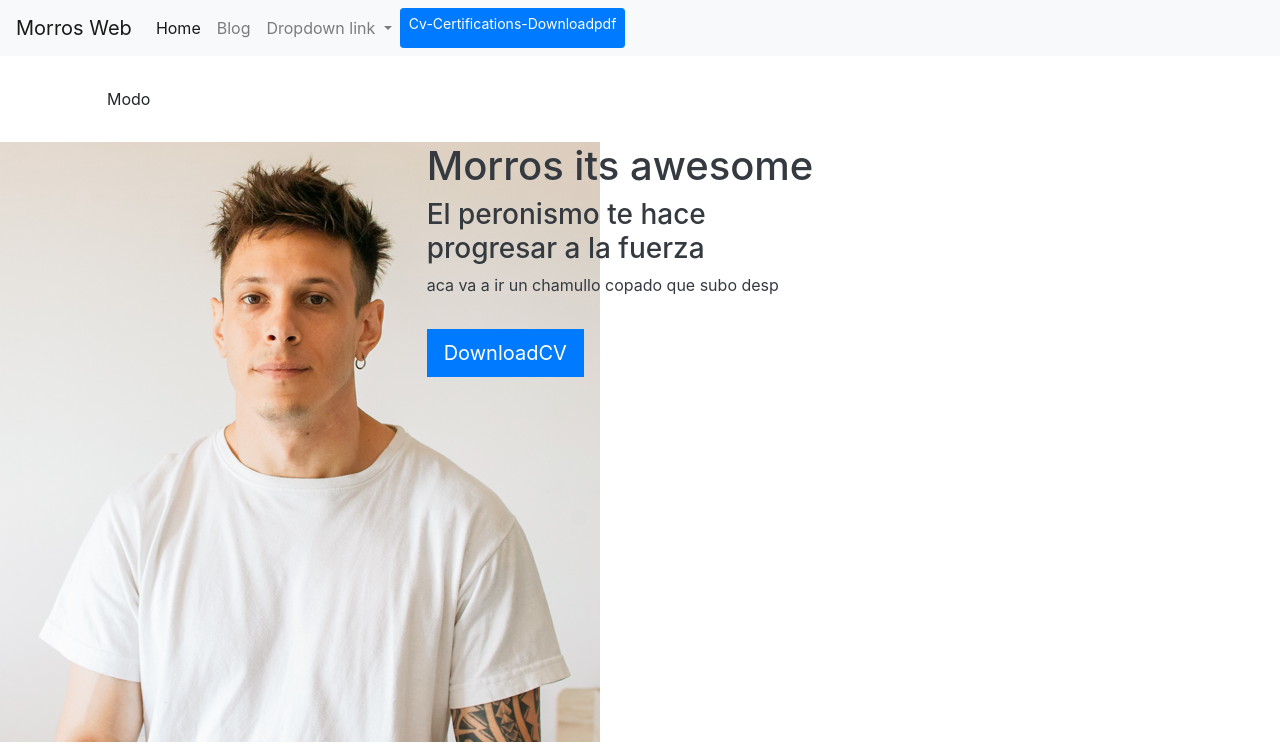
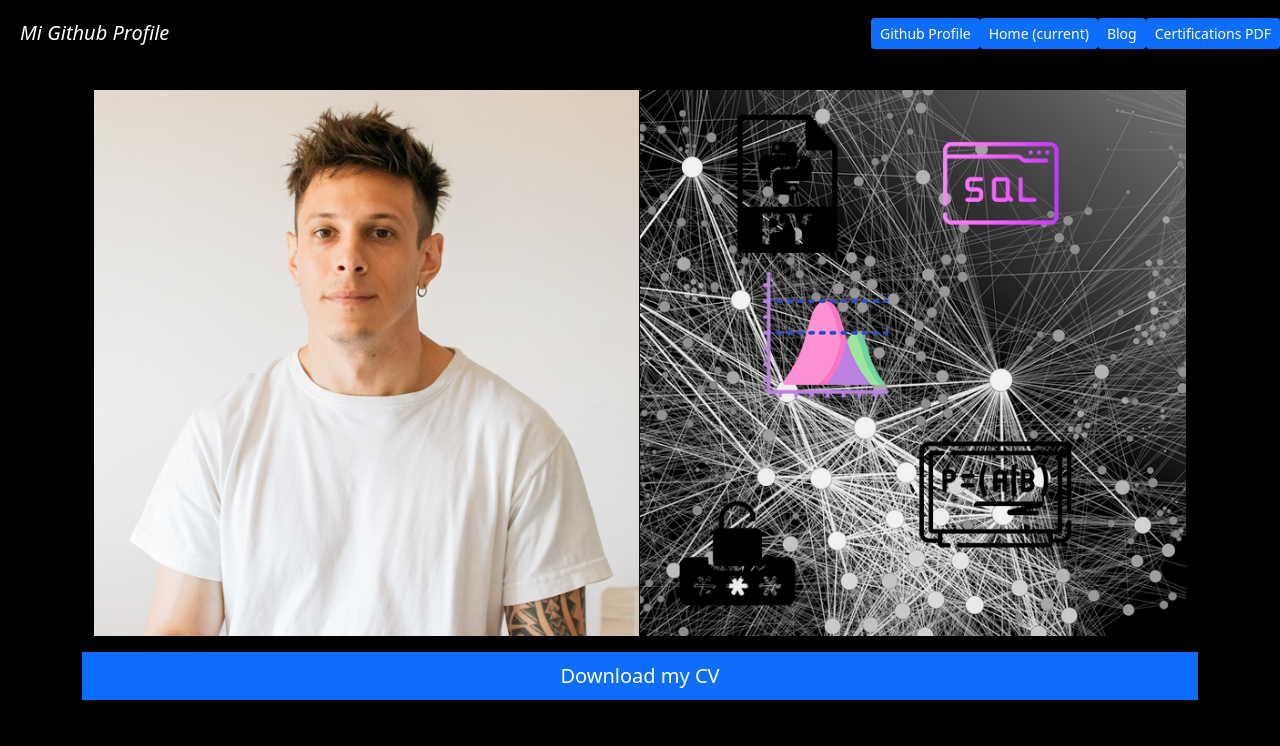
Before and after one commit to morroshub/porfoliowebdjango, a Django app: page / in a window 1280 px wide. Shown: the top 746 px of the page. Run offline with Django 4.2, Linux system fonts and the light colour scheme; data comes from the database, SQL or seed files in the repository.

Commit message:
se avanzo con el estilo general del css, faltan detalles en home y la navbar

```diff
--- a/firstdjango/settings.py
+++ b/firstdjango/settings.py
@@ -117,7 +117,7 @@ USE_TZ = True
 # Static files (CSS, JavaScript, Images)
 # https://docs.djangoproject.com/en/4.2/howto/static-files/
 
-STATIC_URL = 'porfolio/static/'
+STATIC_URL = '/static/'
 
 MEDIA_ROOT = BASE_DIR / 'media' #Creamos un directorio con las imagenes cargadas para cada projecto.
 
--- a/porfolio/static/main.css
+++ b/porfolio/static/main.css
@@ -1,49 +1,19 @@
+body {
+    background: #000000;
+  }
 
-.container {
-    max-width: 1200px;
-    margin: 0 auto;
-    padding: 20px;
-}
+  .bg-black {
+    background: #000000;
+  }
 
-/* Enlaces */
-a {
-    text-decoration: none;
-    color: #007BFF;
-}
+  .card-project:hover {
+    border: 1px solid #eee;
+    cursor: pointer;
+  }
 
-a:hover {
-    text-decoration: underline;
-}
-
-/* Botones */
-.btn {
-    display: inline-block;
-    padding: 10px 20px;
-    background-color: #007BFF;
-    color: #fff;
-    border: none;
-    border-radius: 4px;
-    cursor: pointer;
-}
-
-.btn:hover {
-    background-color: #0056b3;
-}
-
-/* Estilos de fondo y colores */
-.bg-light {
-    background-color: #f8f9fa;
-}
-
-.bg-dark {
-    background-color: #343a40;
-    color: #fff;
-}
-
-/* Pie de página */
-footer {
-    background-color: #333;
-    color: #fff;
-    padding: 20px 0;
-    text-align: center;
-}
+  .navbar-brand {
+    background-color: rgb(0, 0, 0); /* Cambia el color de fondo */
+    color: white; /* Cambia el color del texto */
+    padding: 10px 20px; /* Añade relleno para espaciado */
+    border-radius: 5px; /* Agrega bordes redondeados para resaltar */
+  }
--- a/porfolio/templates/home.html
+++ b/porfolio/templates/home.html
@@ -4,35 +4,39 @@
 
 {% load static %}
 
-<header class="row bg-black img-fluid">
-    <div class="col-md-4">
-        <img src="{% static 'porfolio/CV-LUCASMORRONE-PYTHON-DEV.jpg' %}" alt="" class="image">
+<!-- Hero Section -->
+<head>
+  <meta charset="UTF-8">
+  <meta http-equiv="X-UA-Compatible" content="IE=edge">
+  <meta name="viewport" content="width=device-width, initial-scale=1.0">
+<header class="row bg-black">
+  <div class="col-md-12">
+  <img src="{% static 'porfolio/CV-LUCASMORRONE-PYTHON-DEV.png' %}" class="img-fluid" /></div>
+  <a class="btn btn-primary btn-lg rounded-0 my-3" href="{% static 'porfolio/LucasMorrone-Dev-python-data.pdf' %}">Download my CV</a>
+  <meta name="viewport" content="width=device-width, initial-scale=1.0">
   </div>
-
-    <div class="col-md-4">
-        <h1>Morros its awesome</h1>
-        <h3>El peronismo te hace progresar a la fuerza</h3>
-        <p>aca va a ir un chamullo copado que subo desp</p>
-        <a href="{% static 'porfolio/LucasMorrone-Dev-python-data.pdf' %}" class="btn btn-primary btn-lg rounded-0 my-3"> DownloadCV</a>
-
-    </div>
-
 </header>
 
+<!-- Porfolio Section -->
+<div class="row my-4 text-center">
 
-<div class="row my-4 text-center">
-    <h2>Mis projectos</h2>
-    <p>Parrafo de projectos</p>
+    <h1>I am <strong>Morros</strong></h1>
+    <h3>I'm a Python FullStack Developer, Data Enthusiast & Cybersecurity Enthusiast</h3>
+    <p>"I have expertise in backend development, databases, and architectural patterns, but I aim to expand my career within the data science and business analytics ecosystem. I have always been passionate about data; making informed decisions based on data has always been my preferred approach. I work extensively with Python, delving into its libraries and frameworks, with a particular focus on its applications in the fields of big data and machine learning."</p>
 
-    {% for project_item in projects %}
-    <div class="col-md-4 p-4">
+    {% for project in projects %}
+    <div class="col-md-4 mb-4"> <!-- Cambiamos el valor de 'p-4' por 'mb-4' para agregar margen inferior -->
       <div class="card bg-black card-project">
-            <img src="{{ project_item.image.url }}" alt="{{ project_item.title }}" class="card-img-top img-fluid">
+        <img src="{{project.image.url }}" class="card-img-top img-fluid" style="height: 220px; object-fit: cover;">
+        <!-- Establecemos un tamaño fijo para la imagen (height) y controlamos cómo se ajusta en el contenedor (object-fit) -->
+
         <div class="card-body">
-                <h2>{{ project_item.title }}</h2>
-                <p>{{ project_item.description }}</p>
-                {% if project_item.url %}
-                <a href="{{project_item.url}}" class="btn btn-white rounded-0 bt-sm" target="_blank">{{project_item.url}}</a>
+          <h2>{{ project.title }}</h2>
+          <p>{{ project.description }}</p>
+
+          {% if project.url %}
+          <a href="{{project.url}}" class="btn btn-light rounded-0 btn-sm" target="__blank" rel="noreferrer">Visit the
+            Project</a>
           {% endif %}
         </div>
       </div>
--- a/porfolio/templates/layout.html
+++ b/porfolio/templates/layout.html
@@ -2,19 +2,26 @@
 
 <!DOCTYPE html>
 <html lang="en">
+
 <head>
   <meta charset="UTF-8">
+  <meta http-equiv="X-UA-Compatible" content="IE=edge">
   <meta name="viewport" content="width=device-width, initial-scale=1.0">
-    <title>Morros Porfolio</title>
-    <link rel="stylesheet" href="https://cdn.jsdelivr.net/npm/bootstrap@4.3.1/dist/css/bootstrap.min.css" integrity="sha384-ggOyR0iXCbMQv3Xipma34MD+dH/1fQ784/j6cY/iJTQUOhcWr7x9JvoRxT2MZw1T" crossorigin="anonymous">
-    <link rel="stylesheet" href="{% static '/porfolio/main.css' %}">
+  <title>Morroshub-WebPorfolio</title>
+  <link href="https://cdn.jsdelivr.net/npm/bootstrap@5.1.3/dist/css/bootstrap.min.css" rel="stylesheet"
+    integrity="sha384-1BmE4kWBq78iYhFldvKuhfTAU6auU8tT94WrHftjDbrCEXSU1oBoqyl2QvZ6jIW3" crossorigin="anonymous">
+    <link rel="stylesheet" href="{% static 'main.css' %}">
 </head>
+
 <body class="text-dark">
+
   {% include 'partials/navbar.html' %}
+
   <div class="container p-4">
-        <button id="mode-button" class="btn btn-white">Modo</button>
-    </div>
     {% block content %}
     {% endblock %}
+  </div>
+
 </body>
+
 </html>
--- a/porfolio/templates/partials/navbar.html
+++ b/porfolio/templates/partials/navbar.html
@@ -1,29 +1,23 @@
 {% load static %}
 
-<nav class="navbar navbar-expand-lg navbar-light bg-light">
-    <a class="navbar-brand FW-bold fst-italic"href="#">Morros Web</a>
+<nav class="navbar navbar-expand-lg">
+  <a class="navbar-brand FW-bold fst-italic" href="#">Mi Github Profile</a>
   <button class="navbar-toggler" type="button" data-toggle="collapse" data-target="#navbarNavDropdown" aria-controls="navbarNavDropdown" aria-expanded="false" aria-label="Toggle navigation">
     <span class="navbar-toggler-icon"></span>
   </button>
   <div class="collapse navbar-collapse" id="navbarNavDropdown">
     <ul class="navbar-nav ms-auto">
       <li class="nav-item active">
-          <a class="nav-link" href="{% url 'home' %}">Home <span class="sr-only">(current)</span></a>
+        <a class="btn btn-primary btn-sm" href="https://www.github.com/morroshub" target="_blank">Github Profile</a>
       </li>
       <li class="nav-item">
-          <a class="nav-link" href="{% url 'blog-posts:posts' %}">Blog</a>        <li class="nav-item dropdown">
-          <a class="nav-link dropdown-toggle" href="#" id="navbarDropdownMenuLink" role="button" data-toggle="dropdown" aria-haspopup="true" aria-expanded="false">
-            Dropdown link
-          </a>
-          <div class="dropdown-menu" aria-labelledby="navbarDropdownMenuLink">
-            <a class="dropdown-item" href="#">Action</a>
-            <a class="dropdown-item" href="#">Another action</a>
-            <a class="dropdown-item" href="#">Something else here</a>
-          </div>
+        <a class="btn btn-primary btn-sm" href="{% url 'home' %}">Home <span class="sr-only">(current)</span></a>
       </li>
-        <li class="nav-item d-flex aling-items-center"> <!-- centramos el boton -->
-          <a class="btn btn-primary btn-sm" href="{% static 'porfolio/LucasMorrone-Dev-python-data.pdf' %}"target="_blank" >Cv-Certifications-Downloadpdf</a>   <!-- Esto abrira una nueva pestania con el pdf -->
+      <li class="nav-item">
+        <a class="btn btn-primary btn-sm" href="{% url 'blog-posts:posts' %}">Blog</a>
       </li>
+      <li class="nav-item">
+        <a class="btn btn-primary btn-sm" href="{% static 'porfolio/LucasMorrone-Dev-python-data.pdf' %}" target="_blank">Certifications PDF</a>
       </li>
     </ul>
   </div>
```
Also changed, not shown: porfolio/static/porfolio/CV-LUCASMORRONE-PYTHON-DEV.png (added), 1 other file. Lines whose indentation alone changed are shown as unchanged.
